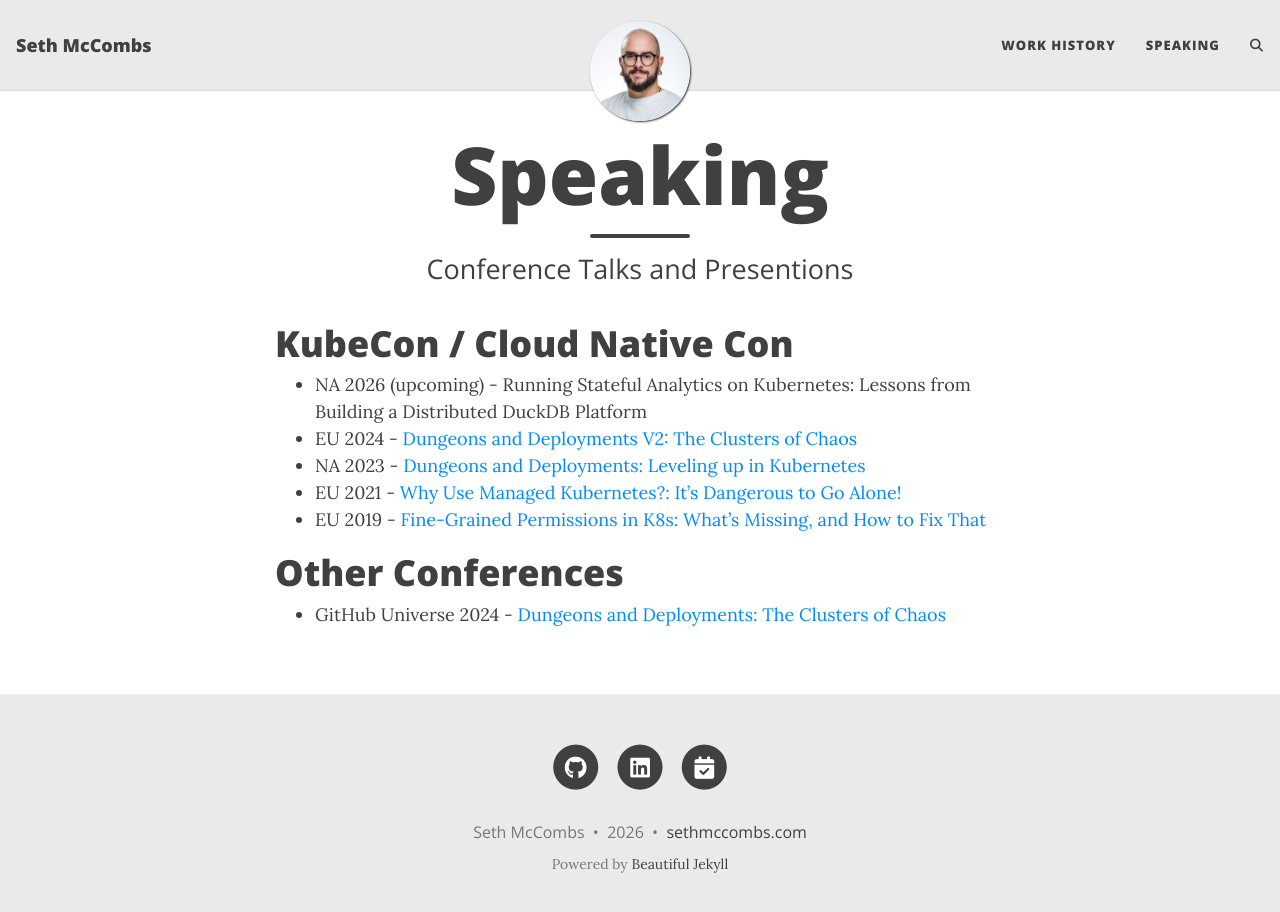
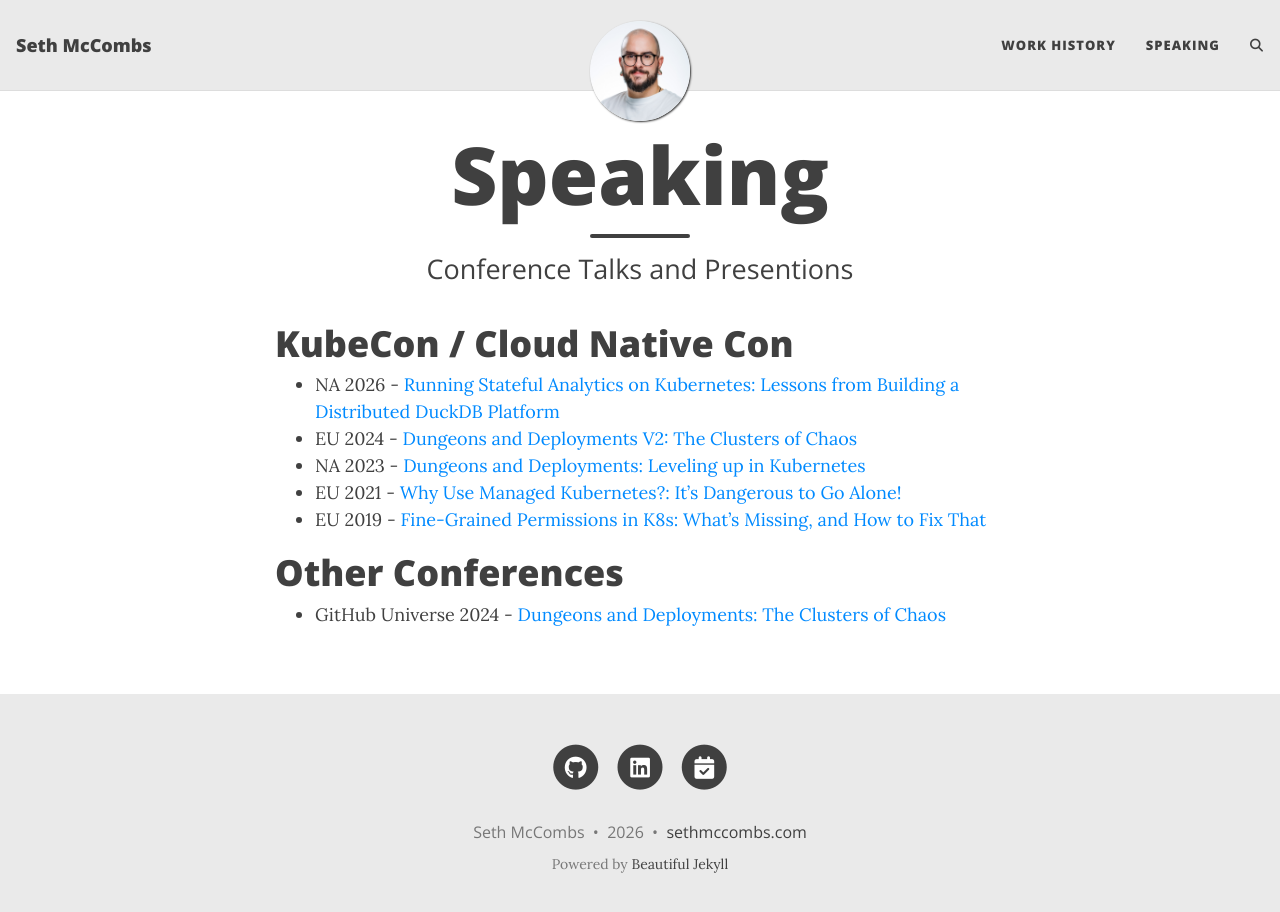
Before and after one commit to sethmccombs/sethmccombs.github.io, a Jekyll site: the page built from speaking.md, in a window 1280 px wide and 925 px high. Shown: the top 912 px of the window. Built offline with Jekyll 4.4.1, drawn with Linux system fonts in a browser that asks for light colours; comment, search, counter and statistics services are not loaded.

Commit message:
add duckdb talk link

```diff
--- a/speaking.md
+++ b/speaking.md
@@ -6,7 +6,7 @@ subtitle: Conference Talks and Presentions
 
 # KubeCon / Cloud Native Con
 
-- NA 2026 (upcoming) - Running Stateful Analytics on Kubernetes: Lessons from Building a Distributed DuckDB Platform
+- NA 2026 - [Running Stateful Analytics on Kubernetes: Lessons from Building a Distributed DuckDB Platform](https://www.youtube.com/watch?v=Ko5QHzOczoc)
 - EU 2024 - [Dungeons and Deployments V2: The Clusters of Chaos](https://www.youtube.com/watch?v=EWJ6Ih_bQbo)
 - NA 2023 - [Dungeons and Deployments: Leveling up in Kubernetes](https://www.youtube.com/watch?v=-CPrDLFM1Aw)
 - EU 2021 - [Why Use Managed Kubernetes?: It's Dangerous to Go Alone!](https://www.youtube.com/watch?v=RyjXYYMacBc)
```
